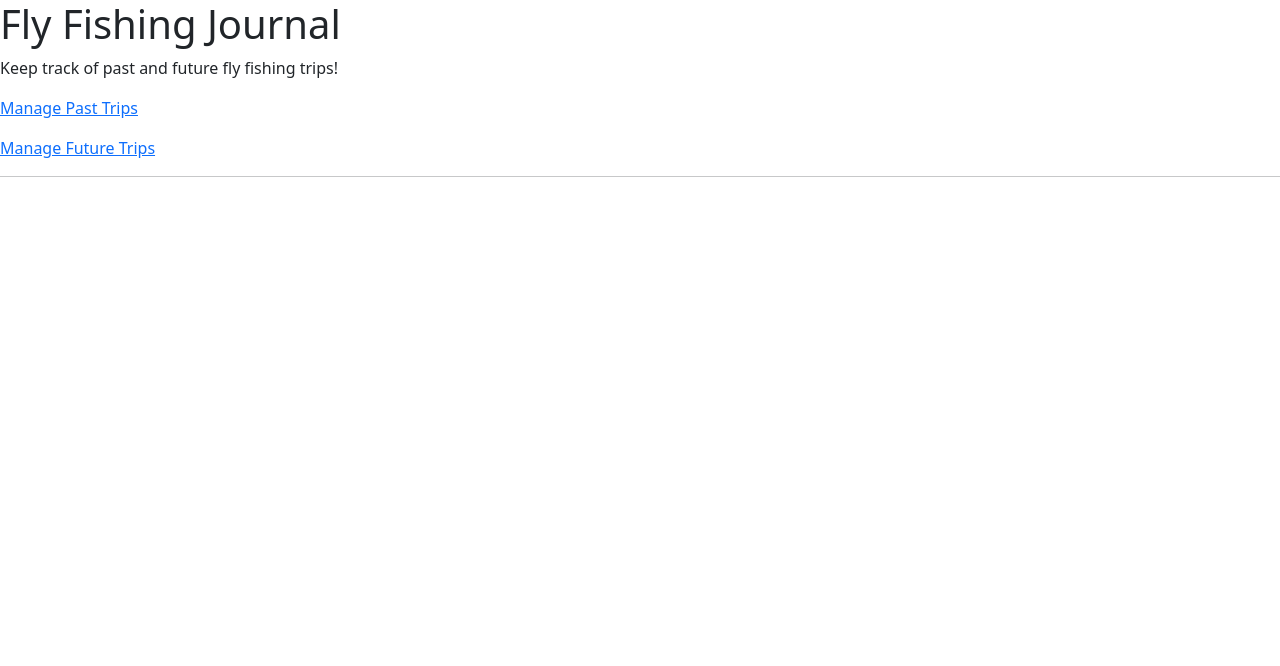
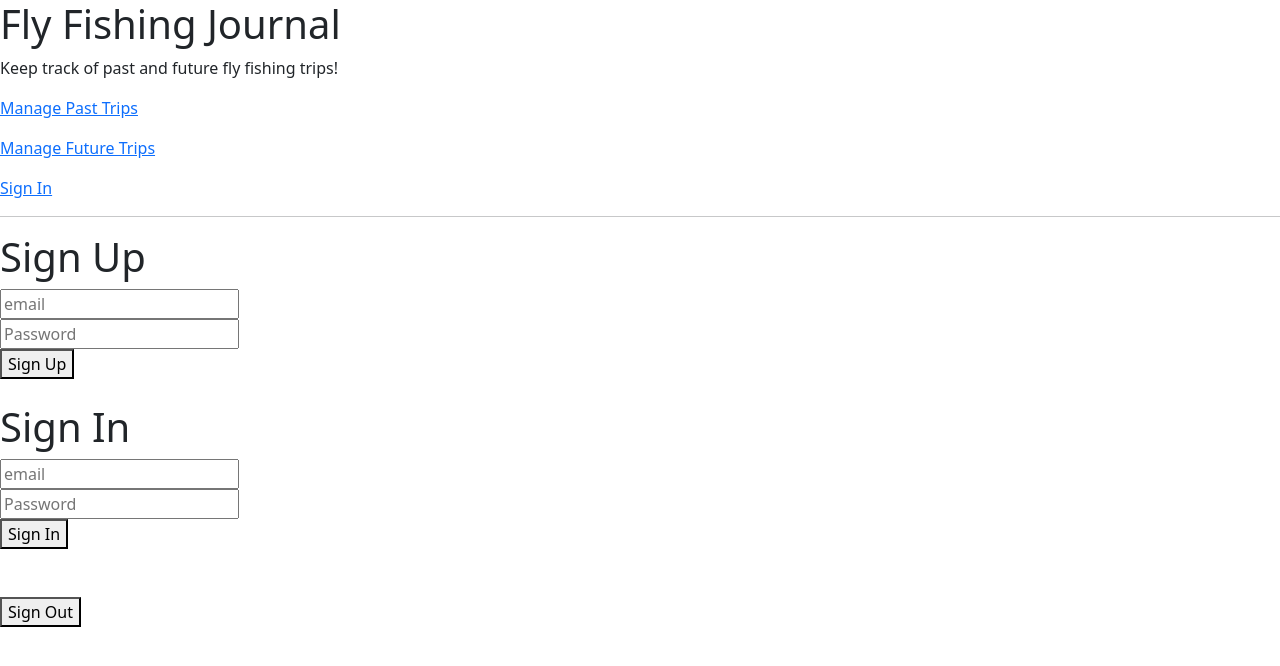
Before and after one commit to brianscherner/fly-fishing-journal, a React (Create React App) app: page /sign-in in a window 1280 px wide. Shown: the top 666 px of the page. Built offline with nearby package versions, Linux system fonts and the light colour scheme; no server answers.

Commit message:
Add authentication with Firebase.

```diff
--- a/src/components/App.js
+++ b/src/components/App.js
@@ -3,6 +3,7 @@ import Header from './Header';
 import { BrowserRouter as Router, Routes, Route } from 'react-router-dom';
 import PastTripsControl from './PastTripsControl';
 import FutureTripsControl from './FutureTripsControl';
+import SignIn from './SignIn';
 
 function App() {
   return (
@@ -12,6 +13,7 @@ function App() {
       <Routes>
         <Route path="/past-trips" element={<PastTripsControl/>}/>
         <Route path="/future-trips" element={<FutureTripsControl/>}/>
+        <Route path="/sign-in" element={<SignIn/>}/>
       </Routes>
     </React.Fragment>
     </Router>
--- a/src/components/Header.js
+++ b/src/components/Header.js
@@ -8,6 +8,7 @@ function Header() {
       <p>Keep track of past and future fly fishing trips!</p>
       <p><Link to="/past-trips">Manage Past Trips</Link></p>
       <p><Link to="/future-trips">Manage Future Trips</Link></p>
+      <p><Link to="/sign-in">Sign In</Link></p>
       <hr/>
     </React.Fragment>
   )
--- a/src/components/PastTripsControl.js
+++ b/src/components/PastTripsControl.js
@@ -3,6 +3,7 @@ import NewPastTripsForm from './NewPastTripsForm';
 import PastTripsList from './PastTripsList';
 import PastTripDetails from './PastTripDetails';
 import EditPastTripForm from './EditPastTripForm';
+import { db } from './../firebase.js';
 
 function PastTripsControl() {
   const [formVisibleOnPage, setFormVisibleOnPage] = useState(false);
--- /dev/null
+++ b/src/components/SignIn.js
@@ -0,0 +1,87 @@
+import React, { useState } from "react";
+import { auth } from "./../firebase.js";
+import { createUserWithEmailAndPassword, signInWithEmailAndPassword, signOut } from "firebase/auth";
+
+function SignIn() {
+  const [signUpSuccess, setSignUpSuccess] = useState(null);
+  const [signInSuccess, setSignInSuccess] = useState(null);
+  const [signOutSuccess, setSignOutSuccess] = useState(null);
+
+  function doSignUp(event) {
+    event.preventDefault();
+    const email = event.target.email.value;
+    const password = event.target.password.value;
+    createUserWithEmailAndPassword(auth, email, password)
+      .then((userCredential) => {
+        setSignUpSuccess(`Sign up successful. Welcome ${userCredential.user.email}!`);
+      })
+      .catch((error) => {
+        setSignUpSuccess(`There was an error signing up: ${error.message}`);
+      });
+  }
+
+  function doSignIn(event) {
+    event.preventDefault();
+    const email = event.target.signInEmail.value;
+    const password = event.target.signInPassword.value;
+    signInWithEmailAndPassword(auth, email, password)
+      .then((userCredential) => {
+        setSignInSuccess(`Successfully signed in as ${userCredential.user.email}.`);
+      })
+      .catch((error) => {
+        setSignInSuccess(`There was an error signing in: ${error.message}`);
+      });
+  }
+
+  function doSignOut() {
+    signOut(auth)
+      .then(function() {
+        setSignOutSuccess(`Successfully signed out.`);
+      })
+      .catch(function(error) {
+        setSignOutSuccess(`There was an error signing out: ${error.message}`);
+      });
+  }
+
+  return (
+    <React.Fragment>
+      <h1>Sign Up</h1>
+      {signUpSuccess}
+      <form onSubmit={doSignUp}>
+        <input
+          type="text"
+          name="email"
+          placeholder="email"/>
+        <br/>
+        <input
+          type="password"
+          name="password"
+          placeholder="Password"/>
+        <br/>
+        <button type="submit">Sign Up</button>
+      </form>
+      <br/>
+      <h1>Sign In</h1>
+      {signInSuccess}
+      <form onSubmit={doSignIn}>
+        <input
+          type="text"
+          name="signInEmail"
+          placeholder="email"/>
+        <br/>
+        <input
+          type="text"
+          name="signInPassword"
+          placeholder="Password"/>
+        <br/>
+        <button type="submit">Sign In</button>
+      </form>
+      <br/>
+      {signOutSuccess}
+      <br/>
+      <button onClick={doSignOut}>Sign Out</button>
+    </React.Fragment>
+  )
+}
+
+export default SignIn;
--- a/src/firebase.js
+++ b/src/firebase.js
@@ -1,5 +1,6 @@
 import { initializeApp } from "firebase/app";
 import { getFirestore } from 'firebase/firestore';
+import { getAuth } from 'firebase/auth';
 
 const firebaseConfig = {
   apiKey: process.env.REACT_APP_FIREBASE_API_KEY,
@@ -8,10 +9,11 @@ const firebaseConfig = {
   storageBucket: process.env.REACT_APP_FIREBASE_STORAGE_BUCKET,
   messagingSenderId: process.env.REACT_APP_FIREBASE_MESSAGING_SENDER_ID,
   appId: process.env.REACT_APP_FIREBASE_APP_ID,
-  measurementId: REACT_APP_FIREBASE_MEASUREMENT_ID
+  // measurementId: REACT_APP_FIREBASE_MEASUREMENT_ID
 }
 
 const app = initializeApp(firebaseConfig);
 const db = getFirestore(app);
+const auth = getAuth(app);
 
-export default db;
+export { db, auth };
```
Also changed, not shown: 1 other file (tests, documents, lock files or other folders).
